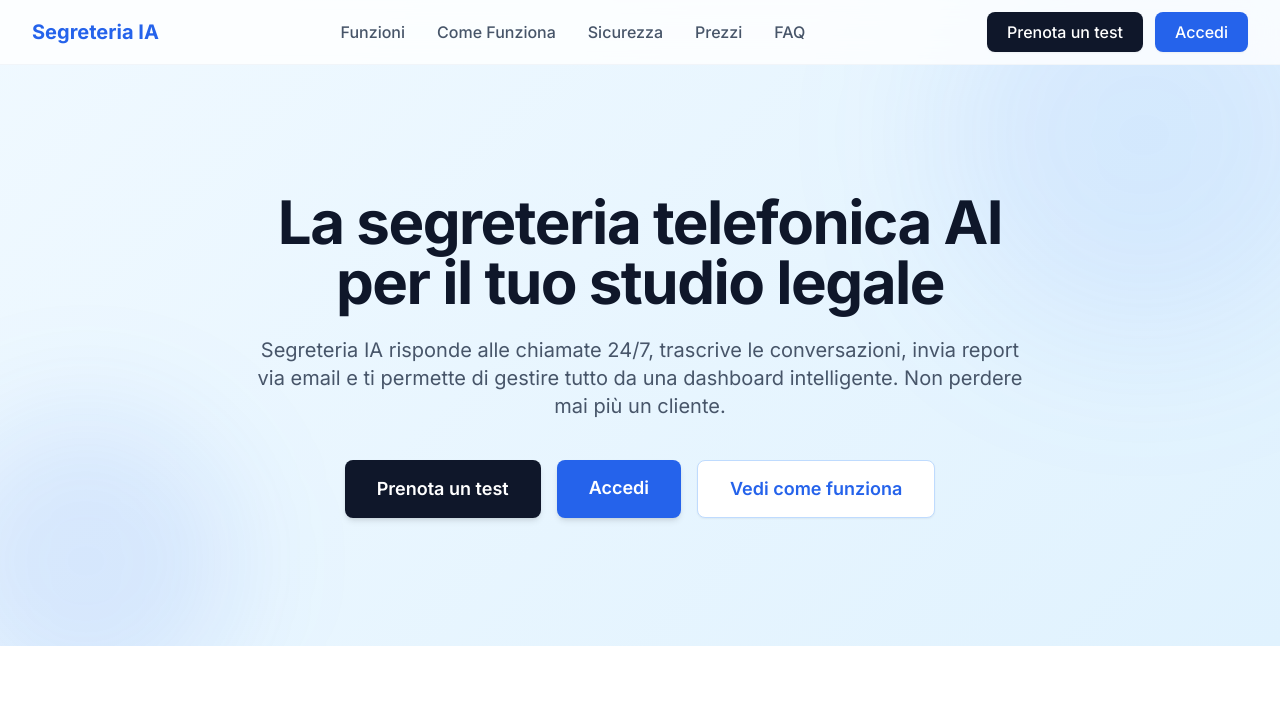
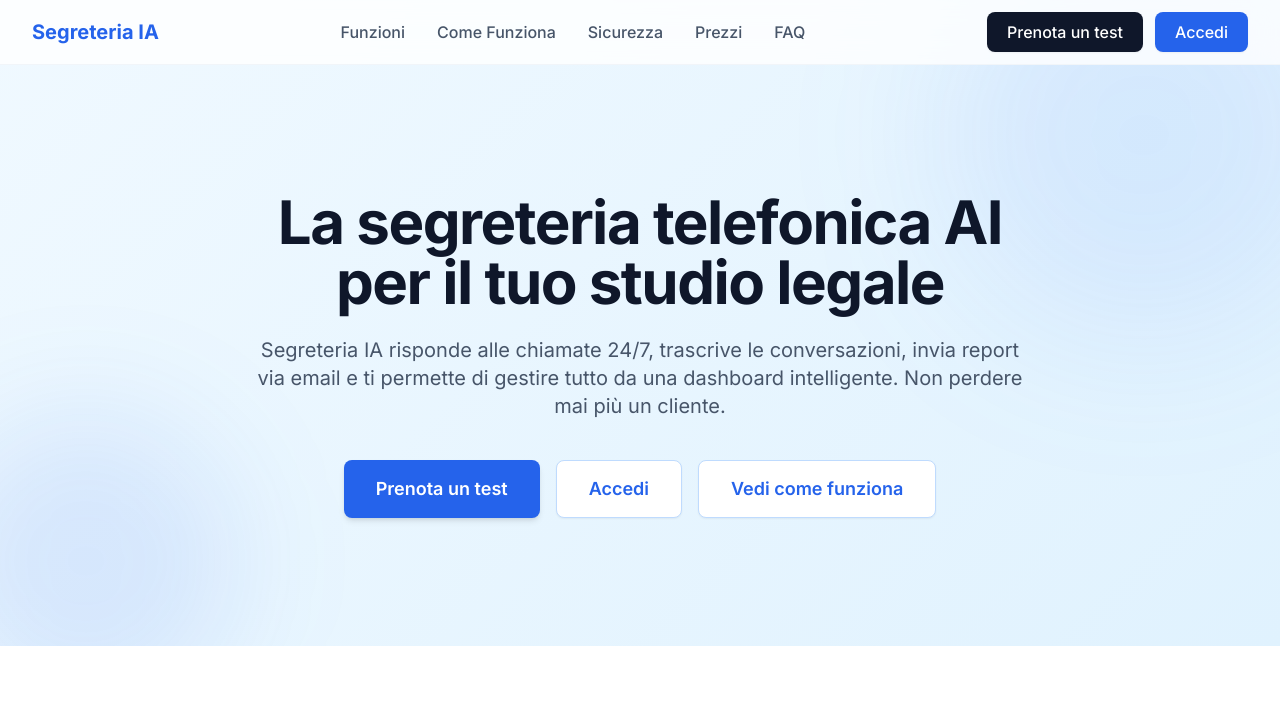
Before and after one commit to EdoBufLit/segretarIA, a FastAPI app: page / in a window 1280 px wide. Shown: the top 720 px of the page. Run offline with FastAPI, Linux system fonts and the light colour scheme; some libraries are stand-ins or nearby versions.

Commit message:
feat: wire all CTAs to booking wizard

```diff
--- a/templates/index.html
+++ b/templates/index.html
@@ -132,15 +132,18 @@
                 Segreteria IA risponde alle chiamate 24/7, trascrive le conversazioni, invia report via email e ti permette di gestire tutto da una dashboard intelligente. Non perdere mai più un cliente.
             </p>
             <div class="flex flex-col sm:flex-row justify-center gap-4">
+                {% if user %}
                 <button type="button" data-booking-open aria-label="Prenota un test" class="bg-slate-900 text-white px-8 py-3.5 rounded-lg text-lg font-semibold hover:bg-slate-800 transition-colors shadow-md focus:outline-none focus-visible:ring-2 focus-visible:ring-blue-500 focus-visible:ring-offset-2">
                     Prenota un test
                 </button>
-                {% if user %}
                 <a href="/dashboard" class="bg-blue-600 text-white px-8 py-3.5 rounded-lg text-lg font-semibold hover:bg-blue-700 transition-colors shadow-md">
                     Vai alla Dashboard
                 </a>
                 {% else %}
-                <a href="/login" class="bg-blue-600 text-white px-8 py-3.5 rounded-lg text-lg font-semibold hover:bg-blue-700 transition-colors shadow-md">
+                <button type="button" data-booking-open aria-label="Prenota un test" class="bg-blue-600 text-white px-8 py-3.5 rounded-lg text-lg font-semibold hover:bg-blue-700 transition-colors shadow-md focus:outline-none focus-visible:ring-2 focus-visible:ring-blue-500 focus-visible:ring-offset-2">
+                    Prenota un test
+                </button>
+                <a href="/login" class="bg-white text-blue-600 px-8 py-3.5 rounded-lg text-lg font-semibold border border-blue-200 hover:border-blue-300 hover:bg-slate-50 transition-all shadow-sm focus:outline-none focus-visible:ring-2 focus-visible:ring-blue-500 focus-visible:ring-offset-2">
                     Accedi
                 </a>
                 {% endif %}
```
